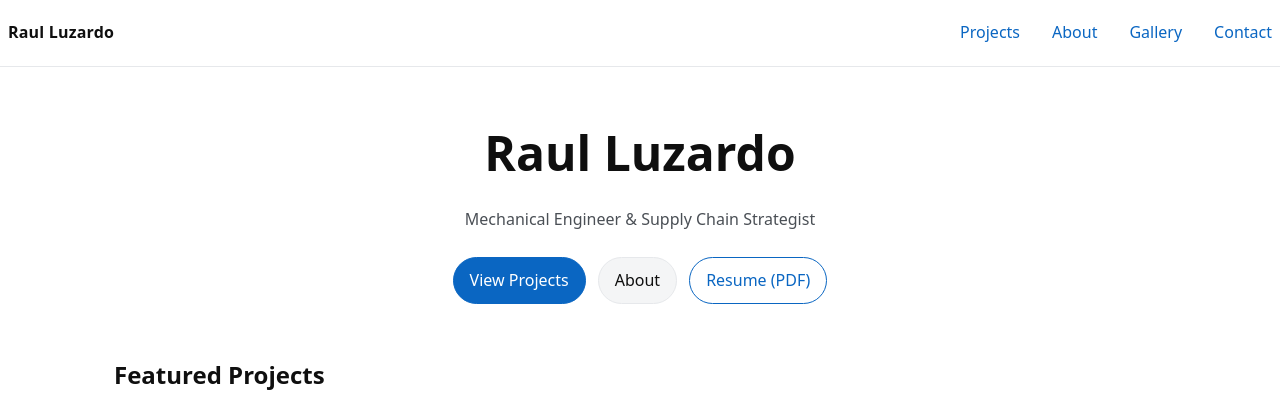
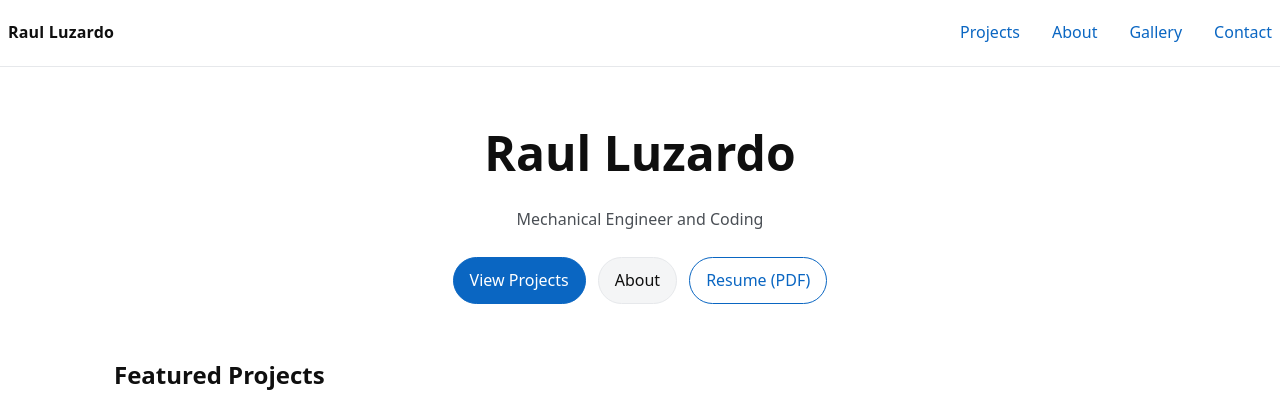
Before and after one commit to raluz-cyber/raul-portfolio, a Jekyll site: the page built from index.html, in a window 1280 px wide. Shown: the top 403 px of the page. Built offline with Jekyll 4.4.1, drawn with Linux system fonts in a browser that asks for light colours.

Commit message:
chore: set site title, name, tagline, socials, resume path

```diff
--- a/_data/site.yml
+++ b/_data/site.yml
@@ -1,7 +1,7 @@
 name: "Raul Luzardo"
-tagline: "Mechanical Engineer & Supply Chain Strategist"
+tagline: "Mechanical Engineer and Coding"
 socials:
-  linkedin: "https://www.linkedin.com/in/raul-luzardo"
-  instagram: "https://www.instagram.com/raul.luzardo"
-  email: "mailto:raul.luzardo@example.com"
+  linkedin: "https://www.linkedin.com/in/raul-luzardo/"
+  instagram: "https://www.instagram.com/raul_luzardo13?igsh=MTVtamdlNGh1ZWI4Mw%3D%3D&utm_source=qr"
+  email: "mailto:raluzardo04@gmail.com"
 resume_path: "/assets/docs/raul-luzardo-resume.pdf"
```
